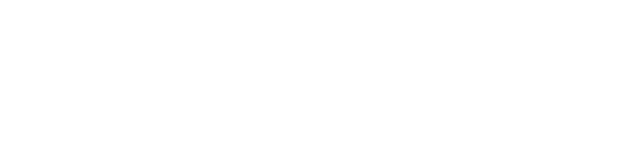
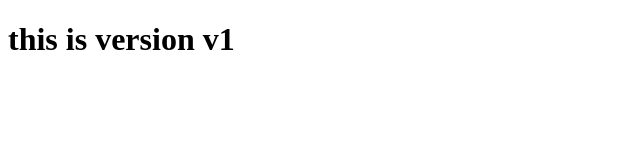
Before and after one commit to SAINATH8073/my-pub, a plain HTML site: page index.html in a window 1280 px wide. Shown: the whole page, without its empty margins (0-640 px from the left). Drawn offline with Linux system fonts and the light colour scheme.

Commit message:
this is second code

```diff
--- a/index.html
+++ b/index.html
@@ -6,6 +6,6 @@
     <title>Document</title>
 </head>
 <body>
-
+	<h1> this is version v1 <h1>
 </body>
 </html>
```
